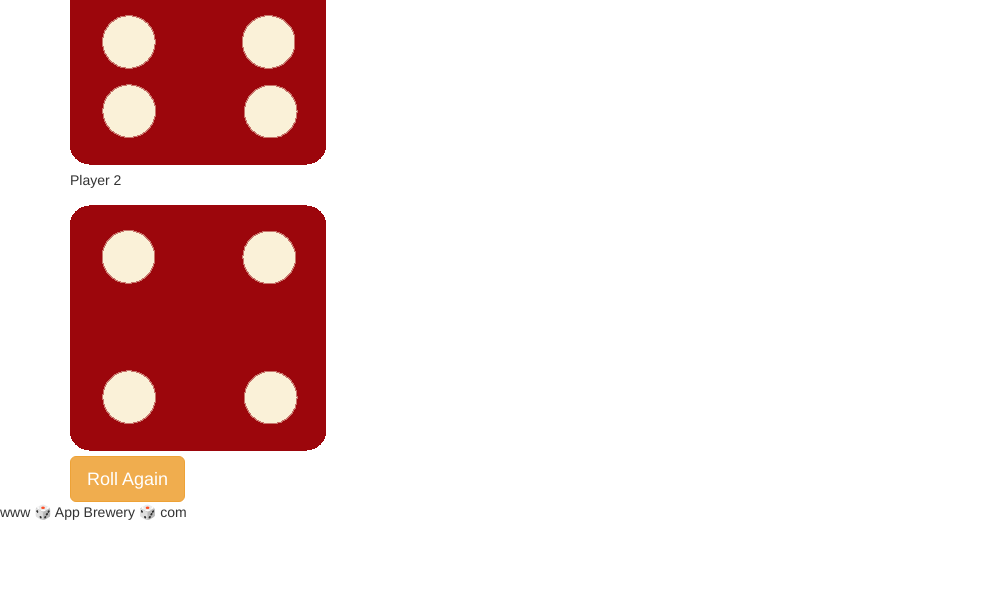
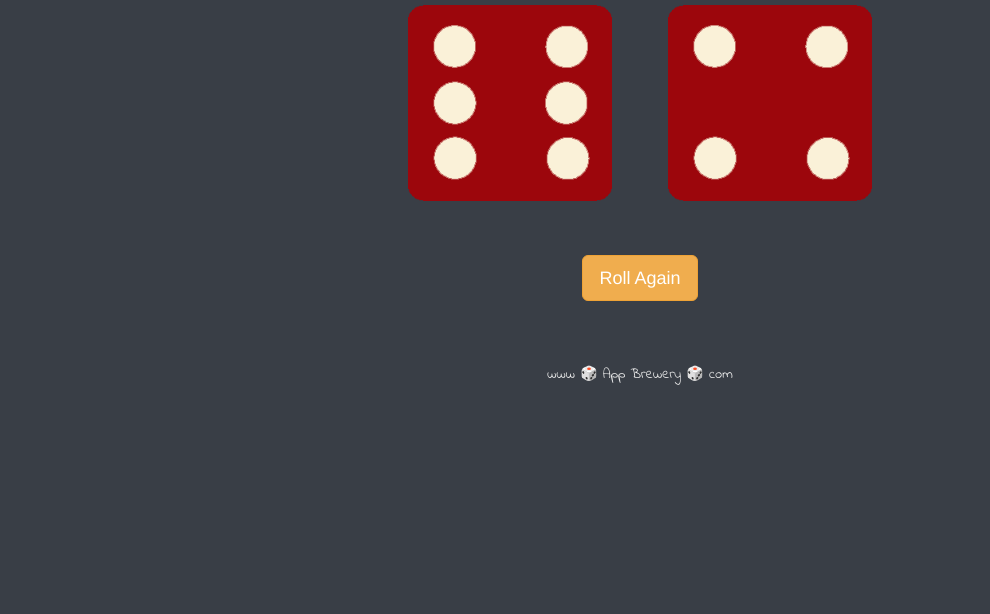
Before and after one commit to thelousyprogrammer/Dice-Challenge, a plain HTML site: page index.html in a window 1280 px wide. Shown: the part 186-800 px from the top of the page, without its empty margins (0-990 px from the left). Drawn offline with nearby package versions, Linux system fonts and the light colour scheme; the site is published under a folder, as on GitHub Pages, so addresses that start at the root find nothing.

Commit message:
Update index.html

```diff
--- a/index.html
+++ b/index.html
@@ -5,7 +5,7 @@
   <meta charset="utf-8">
   <title>Dicee</title>
   <link rel="stylesheet" href="https://maxcdn.bootstrapcdn.com/bootstrap/3.3.7/css/bootstrap.min.css" integrity="sha384-BVYiiSIFeK1dGmJRAkycuHAHRg32OmUcww7on3RYdg4Va+PmSTsz/K68vbdEjh4u" crossorigin="anonymous">
-  <link rel="stylesheet" href="/css/styles.css">
+  <link rel="stylesheet" href="public/css/styles.css">
   <link href="https://fonts.googleapis.com/css?family=Indie+Flower|Lobster" rel="stylesheet">
 
 </head>
```
